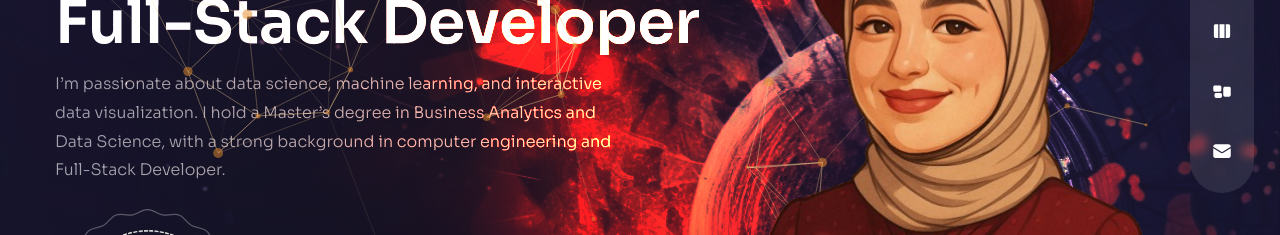
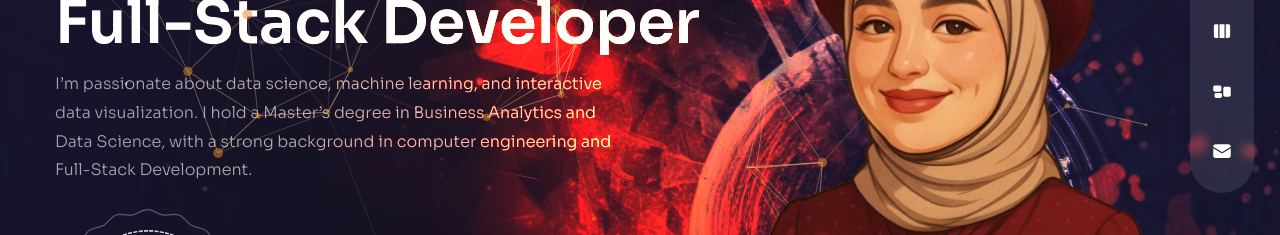
Before and after one commit to Elaa-Mokrani/elaa-mokrani.github.io, a Next.js app: page / in a window 1280 px wide. Shown: the part 369-604 px from the top of the page. Built offline with nearby package versions, Linux system fonts and the light colour scheme.

Commit message:
Update index.jsx

```diff
--- a/pages/index.jsx
+++ b/pages/index.jsx
@@ -35,7 +35,7 @@ const Home = () => {
             className="max-w-sm xl:max-w-xl mx-auto xl:mx-0 -mt-6 mb-6 xl:mb-6 hidden md:block "
 
           >
-            I’m passionate about data science, machine learning, and interactive data visualization. I hold a Master’s degree in Business Analytics and Data Science, with a strong background in computer engineering and Full-Stack Developer.
+            I’m passionate about data science, machine learning, and interactive data visualization. I hold a Master’s degree in Business Analytics and Data Science, with a strong background in computer engineering and Full-Stack Development.
           </motion.p>
 
           {/* btn */}
```
